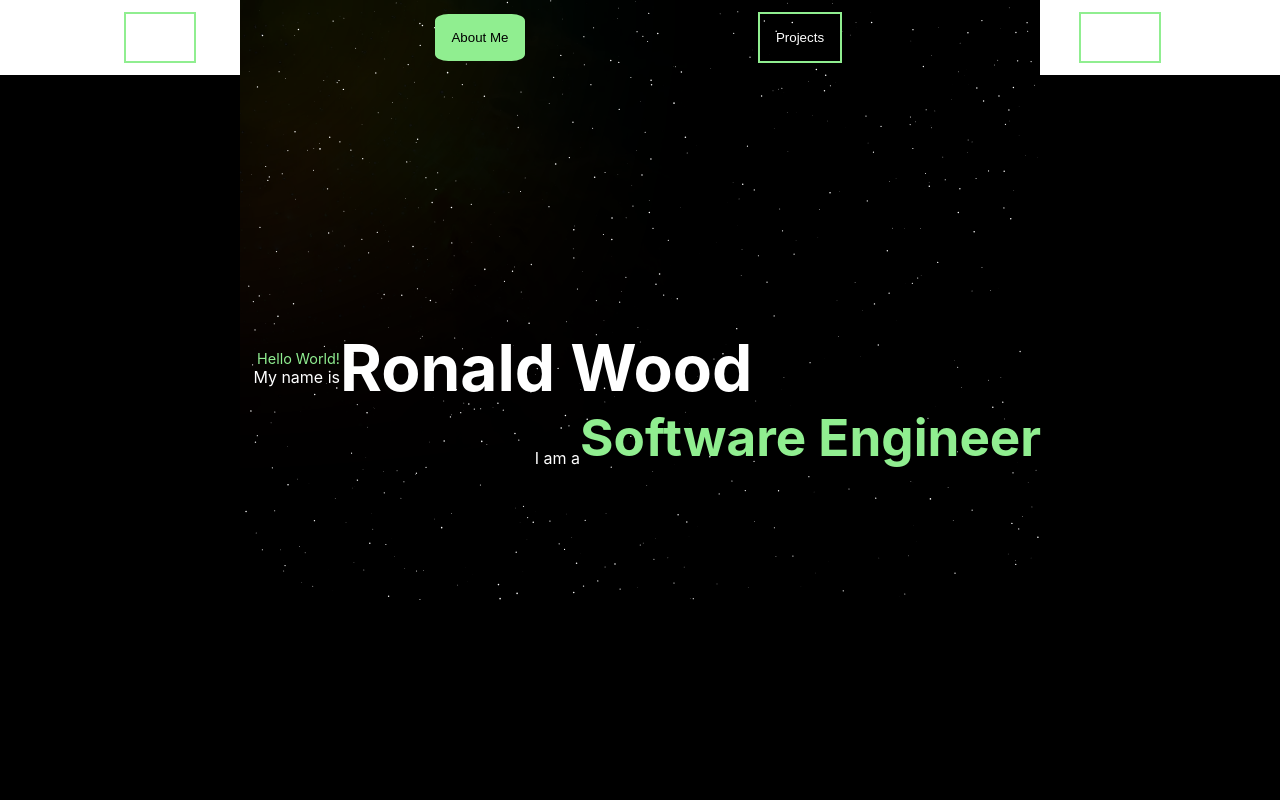
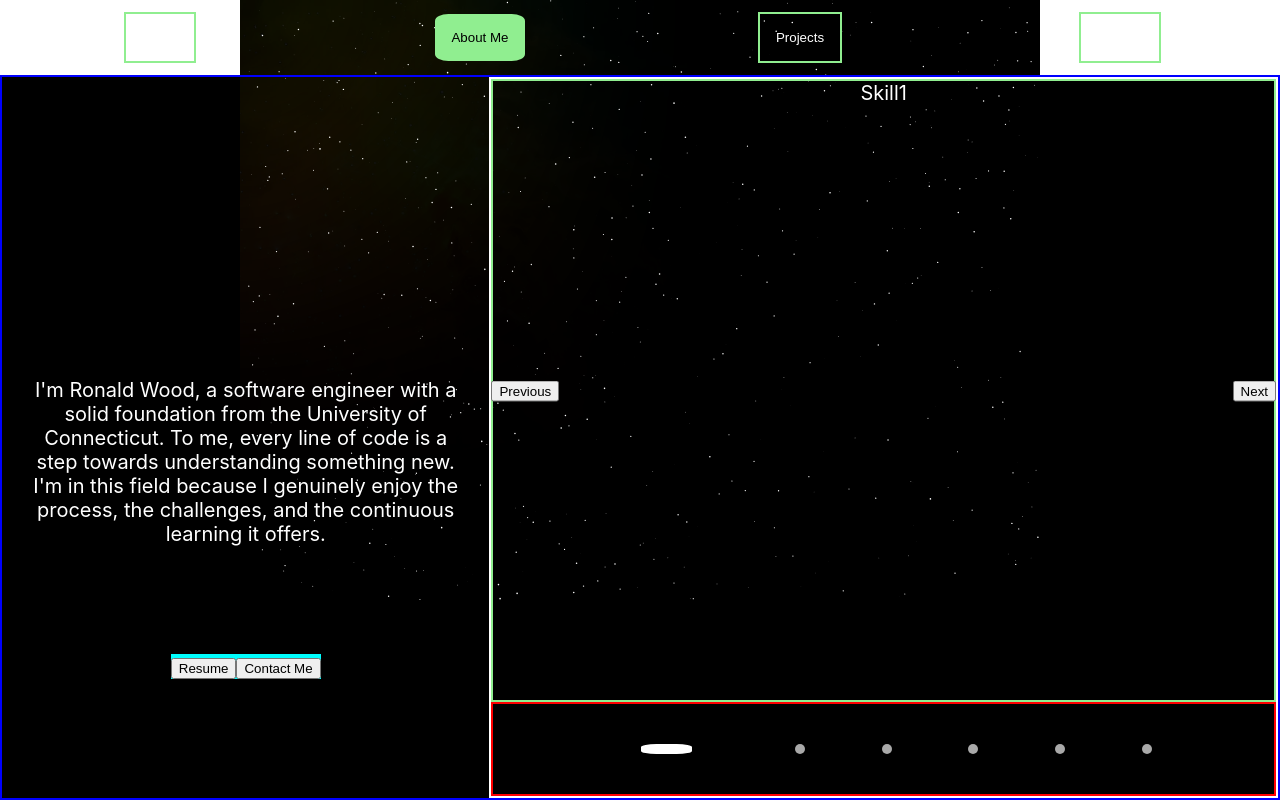
Before and after one commit to raw1218/Portfolio, a React (Create React App) app: page / in a window 1280 px wide. Both pictures are taken after a click on the button "About Me". Built offline with nearby package versions, Linux system fonts and the light colour scheme.

Commit message:
Layout Composition v1

```diff
--- /dev/null
+++ b/src/landing_page/AboutPage/AboutPage.css
@@ -0,0 +1,159 @@
+.about-page-wrapper-fullscreen {
+    z-index: 1;
+    text-align: center;
+    width: 100%;
+    height: 100%;
+    box-sizing: border-box;
+    margin: 0;
+    padding: 0;
+
+
+    border: 2px blue solid;
+
+    display: grid;
+    grid-template-columns: 1fr 1.618fr;
+    grid-template-rows: 1fr;
+}
+
+
+.bio{
+    display: flex;
+    flex-direction: column;
+    font-size: 20px;
+    color: white;
+    text-align: center;
+
+
+    align-items: center;
+    justify-content: space-between;
+    gap: 15%;
+}
+
+/*.bio > :last-child {
+    margin-bottom: calc(100% / (1.618 + 1));
+}*/
+
+.bio p{
+    color: white;
+
+
+    margin-top: 61.8%; /* 1.618 (golden ratio) translated to percentage */
+    margin-bottom: 0;
+    margin-left: 5%;
+    margin-right: 5%;
+
+}
+
+.bio-buttons{
+
+    background-color: aqua;
+    margin-top: 0;
+    margin-bottom: 38.2%;
+    margin-left: 5%;
+    margin-right: 5%;
+}
+
+.skills-wrapper {
+
+    font-size: 20px;
+    color: white;
+    border: white solid 2px;
+
+    box-sizing: border-box;
+    display: grid;
+    grid-template-columns: 1fr;
+    grid-template-rows: 1fr 0.15fr;
+    width: 100%;
+    height:100%;
+    align-self: center;
+}
+
+
+.skills-display-wrapper {
+    display: flex;
+    justify-content: space-between; /* This will push the children apart */
+    align-items: center; /* This will vertically center the children */
+    position: relative;
+
+}
+
+
+
+.prev-button, .next-button {
+    position: absolute;
+    top: 50%;
+    transform: translateY(-50%);
+    z-index: 10;
+    /* ... other styles ... */
+}
+
+.prev-button {
+    left: 0;
+}
+
+.next-button {
+    right: 0;
+}
+
+.skills-display{
+    border: lightgreen solid 2px;
+    box-sizing: border-box;
+    width: 100%;
+    height: 100%;
+    z-index: 1;
+}
+
+.skills-progress{
+    border: red solid 2px;
+    box-sizing: border-box;
+    height: 100%;
+    display: flex;
+    justify-content: center;
+    align-items: center;
+
+
+}
+
+
+
+
+
+.carousel {
+    position: relative;
+    width: 100%;
+    text-align: center;
+  }
+
+
+
+  .skill {
+    display: none;
+  }
+
+  .skill.active {
+    display: block;
+  }
+
+
+  .oval {
+    width: 10px;
+    height: 10px;
+    border-radius: 50%;
+    background-color: darkgrey;
+    margin: 0 3vw;
+
+
+
+    transition: width 0.3s, border-radius 0.3s, background-color 0.3s, margin 0.3s
+  }
+
+  .oval.expanded {
+    width: 4vw;
+    margin: 0 5vw;
+    border-radius: 30%;
+    background-color: white;
+  }
+
+  .btn-prev, .btn-next {
+    margin: 10px;
+  }
--- /dev/null
+++ b/src/landing_page/AboutPage/AboutPage.js
@@ -0,0 +1,34 @@
+import React from 'react'
+import './AboutPage.css'
+import Skills from './Skills'
+
+function AboutPage() {
+  return (
+    <div className='about-page-wrapper-fullscreen'>
+      <div className = 'bio'>
+
+
+
+        <p>{"I'm Ronald Wood, a software engineer with a solid foundation from the University of Connecticut. To me, every line of code is a step towards understanding something new. I'm in this field because I genuinely enjoy the process, the challenges, and the continuous learning it offers."}</p>
+
+        <div className='bio-buttons'>
+          <button className='bio-button'>Resume</button>
+          <button className='bio-button'>Contact Me</button>
+        </div>
+
+
+
+      </div>
+
+
+
+
+      <Skills/>
+    </div>
+
+
+
+  )
+}
+
+export default AboutPage
--- /dev/null
+++ b/src/landing_page/AboutPage/Skills.js
@@ -0,0 +1,62 @@
+import React, { useState } from 'react';
+import './AboutPage.css';
+
+function Skills() {
+
+
+
+
+
+
+    const skills = ['Skill1', 'Skill2', 'Skill3', 'Skill4', 'Skill5', 'skill6'];
+    const [activeIndex, setActiveIndex] = useState(0);
+
+    const nextSkill = () => {
+      setActiveIndex((prevIndex) => (prevIndex + 1) % skills.length);
+    };
+
+    const prevSkill = () => {
+      setActiveIndex((prevIndex) => (prevIndex - 1 + skills.length) % skills.length);
+    };
+
+
+
+
+
+
+  return (
+    <div className='skills-wrapper'>
+
+
+
+        <div className = 'skills-display-wrapper'>
+
+
+          <div className = 'skills-display'>
+          {skills.map((skill, index) => (
+            <div
+              className={`skill ${activeIndex === index ? 'active' : ''}`}
+              key={index}
+            >
+              {skill}
+            </div>
+          ))}
+
+          </div>
+          <button onClick={prevSkill} className="prev-button">Previous</button>
+          <button onClick={nextSkill} className="next-button">Next</button>
+
+        </div>
+        <div className = 'skills-progress'>
+          {skills.map((_, index) => (
+            <span
+              className={`oval ${activeIndex === index ? 'expanded' : ''}`}
+              key={index}
+            ></span>
+          ))}
+        </div>
+    </div>
+  )
+}
+
+export default Skills
--- /dev/null
+++ b/src/landing_page/ContactPage.css
@@ -0,0 +1,42 @@
+.contact-page {
+    z-index: 1;
+    text-align: center;
+    width: 75%;
+    height: 30%;
+    color: white;
+    font-size: 100px;
+}
+
+
+.contact-page-wrapper-fullscreen {
+    display: grid;
+    width: 100%;
+    height: 100%; /* This assumes you want it to take up the full viewport height */
+    grid-template-columns: 1.618fr 1fr;
+    z-index: 1;
+}
+
+.contact-page-left-section {
+    display: flex;
+    flex-direction: column;
+    justify-content: center; /* This centers the content vertically */
+    align-items: start; /* Aligns content to the left, which is default, but stated for clarity */
+    padding: 2rem; /* Providing some space around content */
+    background-color: #e6e6e6; /* Placeholder color */
+}
+
+.title, .description, .contact-form {
+    margin-bottom: 1rem; /* Adding space between these elements */
+}
+
+.contact-page-right-section {
+    display: flex;
+    align-items: center; /* This centers the contact info vertically */
+    justify-content: center; /* And this centers it horizontally */
+    background-color: #d4d4d4; /* Placeholder color */
+}
+
+.contact-info {
+    /* Add your styling for contact info section here */
+    padding: 1rem;
+}
--- /dev/null
+++ b/src/landing_page/ContactPage.js
@@ -0,0 +1,25 @@
+import React from 'react'
+import './ContactPage.css'
+function ContactPage() {
+  return (
+
+
+
+    <div className='contact-page-wrapper-fullscreen'>
+
+      <div className='contact-page-left-section'>
+        <h1 className='title'>Contact Me</h1>
+        <p className='description'>short description</p>
+        <div className='contact-form'>Contact Form</div>
+      </div>
+
+
+    <div className='contact-page-right-section'>
+      <div className='contact-info'>Contact Info</div>
+    </div>
+
+    </div>
+  )
+}
+
+export default ContactPage
--- a/src/landing_page/LandingPage.js
+++ b/src/landing_page/LandingPage.js
@@ -2,6 +2,9 @@ import {useContext}from 'react'
 import ParticleSimulation from './ParticleSimulation'
 import './LandingPage.css'
 import { currentPageContext } from '../App'
+import AboutPage from './AboutPage/AboutPage'
+import ProjectsPage from './ProjectsPage'
+import ContactPage from './ContactPage'
 
 function LandingPage() {
 
@@ -14,20 +17,41 @@ function LandingPage() {
     <div class = "landing-page-wrapper">
         <ParticleSimulation/>
 
-        <div class = "landing-page-main-text-overlay">
-        <div class = "landing-page-main-text-overlay-upper">
-            <p id = "HelloWorld" className='computer-text'>Hello World!</p>
-            <p id = "MyNameIs" className='main-text-small'>My name is</p>
-            <h1 id = "Name" className='main-text-big'>Ronald Wood</h1>
 
+
+      {currentPage === 'home' && (
+        <div className="landing-page-main-text-overlay">
+          <div className="landing-page-main-text-overlay-upper">
+            <p id="HelloWorld" className="computer-text">Hello World!</p>
+            <p id="MyNameIs" className="main-text-small">My name is</p>
+            <h1 id="Name" className="main-text-big">Ronald Wood</h1>
+          </div>
+
+          <div className="landing-page-main-text-overlay-lower">
+            <p id="IAmA" className="main-text-small">I am a</p>
+            <h1 id="Title" className="main-text-big computer-text">Software Engineer</h1>
+          </div>
         </div>
+      )}
 
-        <div className='landing-page-main-text-overlay-lower'>
-            <p id="IAmA" className='main-text-small'>I am a</p>
 
-            <h1 id = "Title" className='main-text-big computer-text'>Software Engineer</h1>
-        </div>
-        </div>
+
+      {currentPage === 'about' && (
+        <AboutPage/>
+      )}
+
+
+      {currentPage === 'projects' && (
+        <ProjectsPage/>
+      )}
+
+
+      {currentPage === 'contact' && (
+        <ContactPage/>
+      )}
+
+
+
 
     </div>
 
--- /dev/null
+++ b/src/landing_page/ProjectsPage.css
@@ -0,0 +1,59 @@
+.projects-page{
+    z-index: 1;
+    text-align: center;
+    width: 75%;
+    height: 30%;
+    color: white;
+    font-size: 100px;
+}
+
+
+/* ProjectsPage.css */
+.projects-page-wrapper-fullscreen {
+    display: flex;
+    width: 100%;
+    height: 100%;
+    z-index: 1;
+}
+
+.projects-page-right-section {
+    flex: 1;
+    background-color: #A8DADC; /* Change this to any color you prefer */
+
+    display: flex;
+    flex-direction: column;
+    justify-content: center;
+    align-items: center;
+    gap: 2rem; /* Spacing between the elements */
+}
+
+.projects-page-left-section {
+    flex: 1.618;
+    background-color: red; /* Change this to any color you prefer */
+}
+
+h1 {
+    margin-bottom: 0.618rem; /* Golden ratio for spacing */
+}
+
+.github-button {
+    background-color: #1D3557; /* Change this to any color you prefer */
+    color: #fff;
+    padding: 0.5rem 1rem;
+    border: none;
+    cursor: pointer;
+    border-radius: 5px;
+    transition: 0.3s;
+
+    /* Add hover effect */
+    &:hover {
+        background-color: #123456; /* Change to desired hover color */
+    }
+}
+
+.projects {
+    width: 100%;
+    height: 80%;
+    margin: auto 0;
+    background-color: #E63946; /* Change this to any color you prefer */
+}
--- /dev/null
+++ b/src/landing_page/ProjectsPage.js
@@ -0,0 +1,23 @@
+import React from 'react'
+import './ProjectsPage.css'
+
+function ProjectsPage() {
+  return (
+    <div className='projects-page-wrapper-fullscreen'>
+      <div className='projects-page-left-section'>
+        <div className='projects'>projects</div>
+      </div>
+
+
+
+      <div className='projects-page-right-section'>
+
+        <h1>Projects</h1>
+        <p>description paragraph</p>
+        <button className='github button'>view my github</button>
+      </div>
+    </div>
+  )
+}
+
+export default ProjectsPage
--- a/src/navbar/navbar.css
+++ b/src/navbar/navbar.css
@@ -4,7 +4,7 @@
     display: grid;
     grid-template-rows: 1fr;
     grid-template-columns: 1fr 1fr 1fr 1fr;
-    overflow: hidden;
+
 
 }
 
@@ -14,6 +14,7 @@
 .navbar-item{
     margin: 5%;
     padding: 5%;
+
     background-color: transparent;
     border-radius: 0%;
     border-style: solid;
--- a/src/navbar/navbar.js
+++ b/src/navbar/navbar.js
@@ -8,7 +8,7 @@ import './navbar.css'
 const Navbar = ({ setCurrentPage }) => {
     const { width } = useContext(WindowDimensionsContext);
     const [isMobileMenuOpen, setMobileMenuOpen] = useState(false);
-    const [selectedKey, setSelectedKey] = useState(2);
+    const [selectedKey, setSelectedKey] = useState(1);
 
 
     const mobileThreshold = 750; // or whatever pixel threshold you prefer
```
